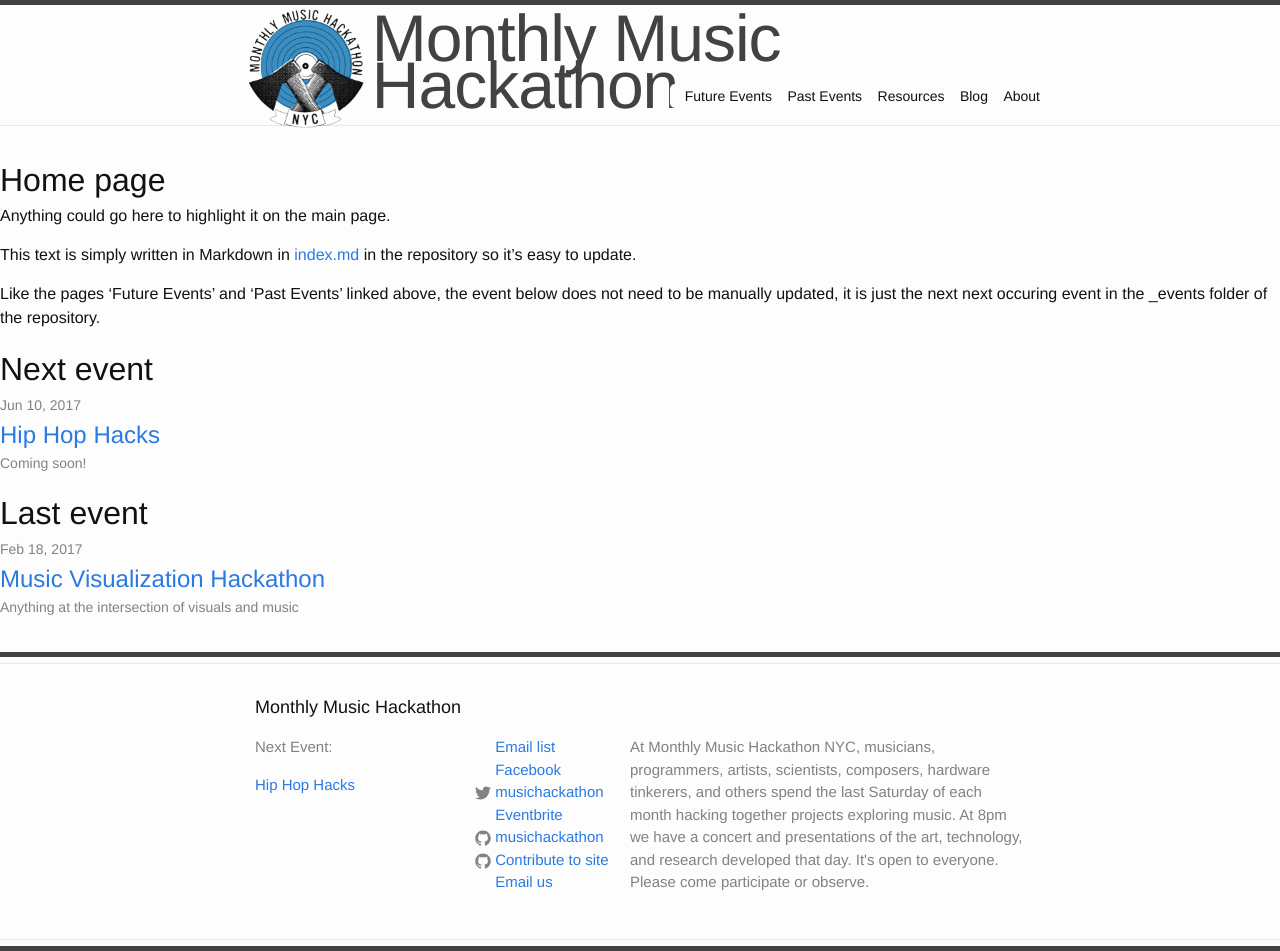
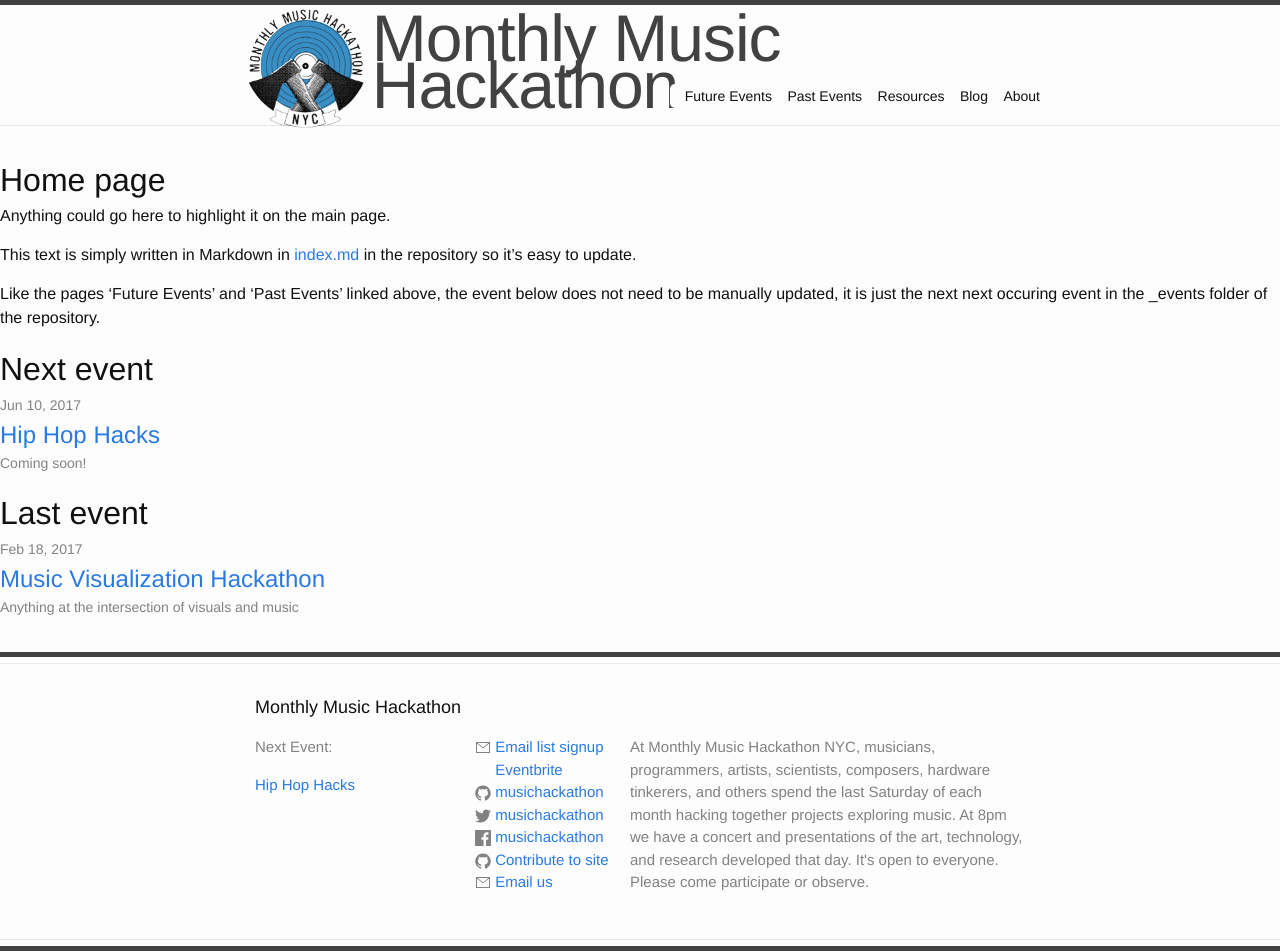
Before and after one commit to musichackathon/mmh_jekyll, a Jekyll site: the page built from index.md, in a window 1280 px wide. Built offline with Jekyll 4.4.1, drawn with Linux system fonts in a browser that asks for light colours; our own code applies the rules of GitHub Pages for plain Markdown files.

Commit message:
Add facebook and mail icons to footer (#34)
This commit adds a 'mail' and 'facebook' icon next to their
respective social links in the footer. It also fixes the
Facebook link which was not pointing to Facebook.

```diff
--- a/_config.yml
+++ b/_config.yml
@@ -22,7 +22,7 @@
 twitter_username: musichackathon
 github_username: musichackathon
 github_repo: mmh_jekyll
-facebook_url: musichackathon
+facebook_username: musichackathon
 email_list_signup_url: "http://monthlymusichackathon.us5.list-manage1.com/subscribe?u=498e6061a6f7a0ca8bf5da9f8&id=30b00385af"
 eventbrite_url: "https://www.eventbrite.com/o/monthly-music-hackathon-nyc-2470452960"
 timezone: America/New_York
--- a/_includes/footer.html
+++ b/_includes/footer.html
@@ -20,43 +20,53 @@
         <ul class="social-media-list">
           {% if site.email_list_signup_url %}
             <li>
-            {% include icon-empty.html url=site.email_list_signup_url text="Email list" %}
+              {% include icon-mail.html
+                url=site.email_list_signup_url
+                text="Email list signup" %}
             </li>
           {% endif %}
 
-          {% if site.facebook_url %}
+          {% if site.eventbrite_url %}
             <li>
-            {% include icon-empty.html url=site.facebook_url text="Facebook" %}
+              {% include icon-empty.html
+                url=site.eventbrite_url
+                text="Eventbrite" %}
+            </li>
+          {% endif %}
+
+          {% if site.github_username %}
+            <li>
+              {% include icon-github.html
+                username=site.github_username %}
             </li>
           {% endif %}
 
           {% if site.twitter_username %}
             <li>
-            {% include icon-twitter.html username=site.twitter_username %}
+              {% include icon-twitter.html
+                username=site.twitter_username %}
             </li>
           {% endif %}
 
-          {% if site.eventbrite_url %}
+          {% if site.facebook_username %}
             <li>
-            {% include icon-empty.html url=site.eventbrite_url text="Eventbrite" %}
-          </li>
-          {% endif %}
-
-          {% if site.github_username %}
-          <li>
-            {% include icon-github.html username=site.github_username %}
+              {% include icon-facebook.html
+                username=site.facebook_username %}
             </li>
           {% endif %}
 
           {% if site.github_username and site.github_repo %}
             <li>
-            {% include icon-github-repo.html username=site.github_username repo=site.github_repo text="Contribute to site" %}
+              {% include icon-github-repo.html
+                username=site.github_username
+                repo=site.github_repo
+                text="Contribute to site" %}
             </li>
           {% endif %}
 
           {% if site.email %}
             {% assign email_url = "mailto:" | append: site.email) %}
-            {% include icon-empty.html url=email_url text="Email us" %}
+            {% include icon-mail.html url=email_url text="Email us" %}
           {% endif %}
         </ul>
       </div>
--- /dev/null
+++ b/_includes/icon-facebook.html
@@ -0,0 +1 @@
+<a href="https://facebook.com/{{ include.username }}"><span class="icon icon--facebook">{% include icon-facebook.svg %}</span><span class="username">{{ include.username }}</span></a>
--- /dev/null
+++ b/_includes/icon-mail.html
@@ -0,0 +1 @@
+<a href="{{ include.url }}"><span class="icon icon--email">{% include icon-mail.svg %}</span><span class="username">{{ include.text }}</span></a>
```
Also changed, not shown: _includes/icon-empty.svg, _includes/icon-facebook.svg (added), _includes/icon-github.svg, _includes/icon-mail.svg (added), _includes/icon-twitter.svg. Lines whose indentation alone changed are shown as unchanged.
